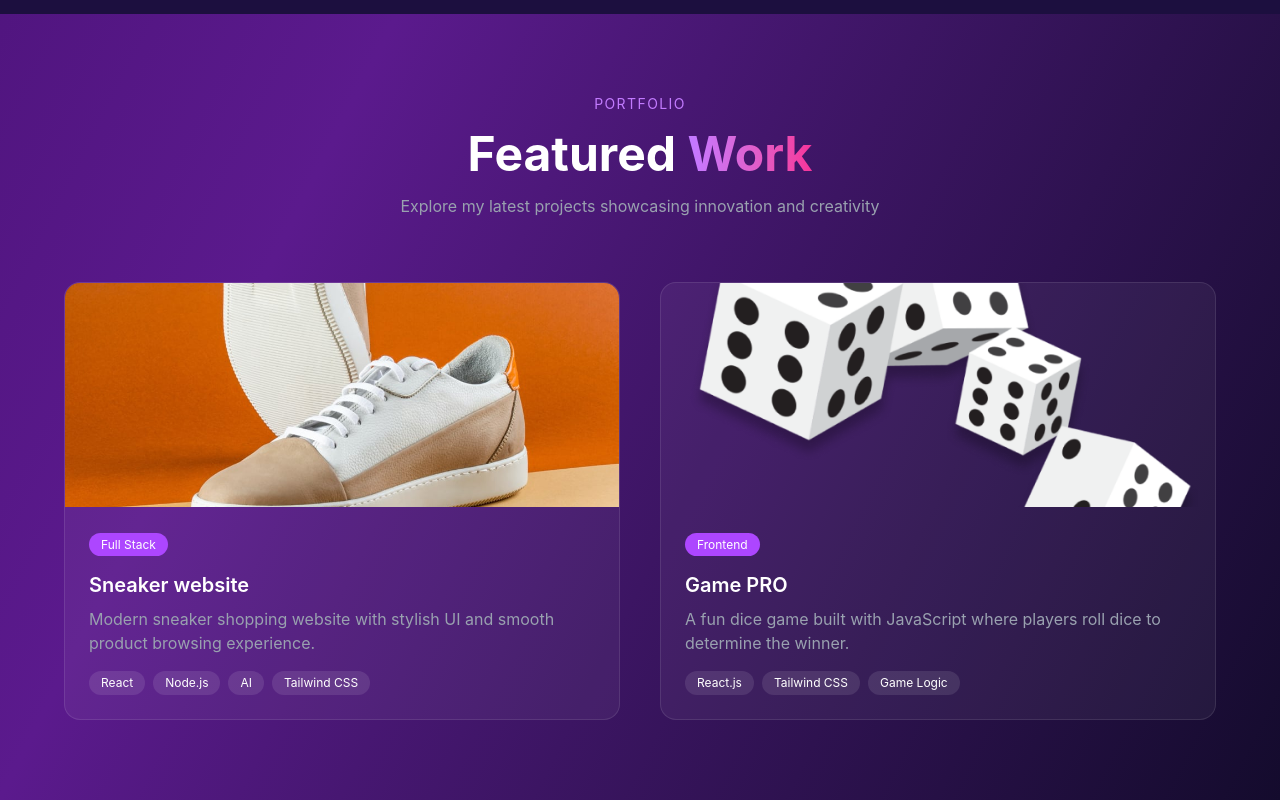
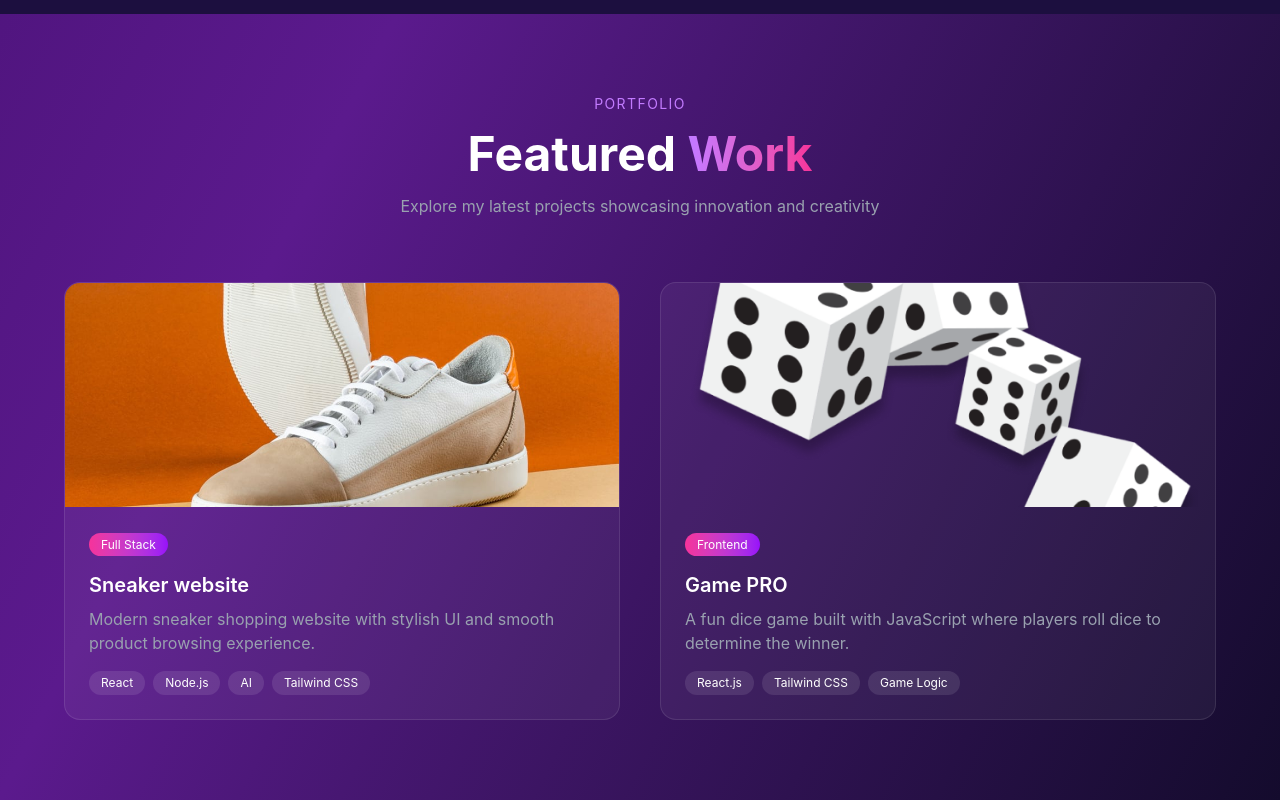
Before and after one commit to muhammad230/Mohdsite.com, a React (Vite) app: page / in a window 1280 px wide. Shown: the part 1728-2528 px from the top of the page. Built offline with nearby package versions, Linux system fonts and the light colour scheme.

Commit message:
change bg color

```diff
--- a/src/Components/Work.jsx
+++ b/src/Components/Work.jsx
@@ -54,7 +54,7 @@ const Work = () => {
 
             <div className="p-6">
               {/* Category */}
-              <span className="bg-purple-500 text-xs px-3 py-1 rounded-full">
+              <span className="bg-gradient-to-r from-pink-500 to-purple-600 text-xs px-3 py-1 rounded-full">
                 {project.category}
               </span>
 
```
